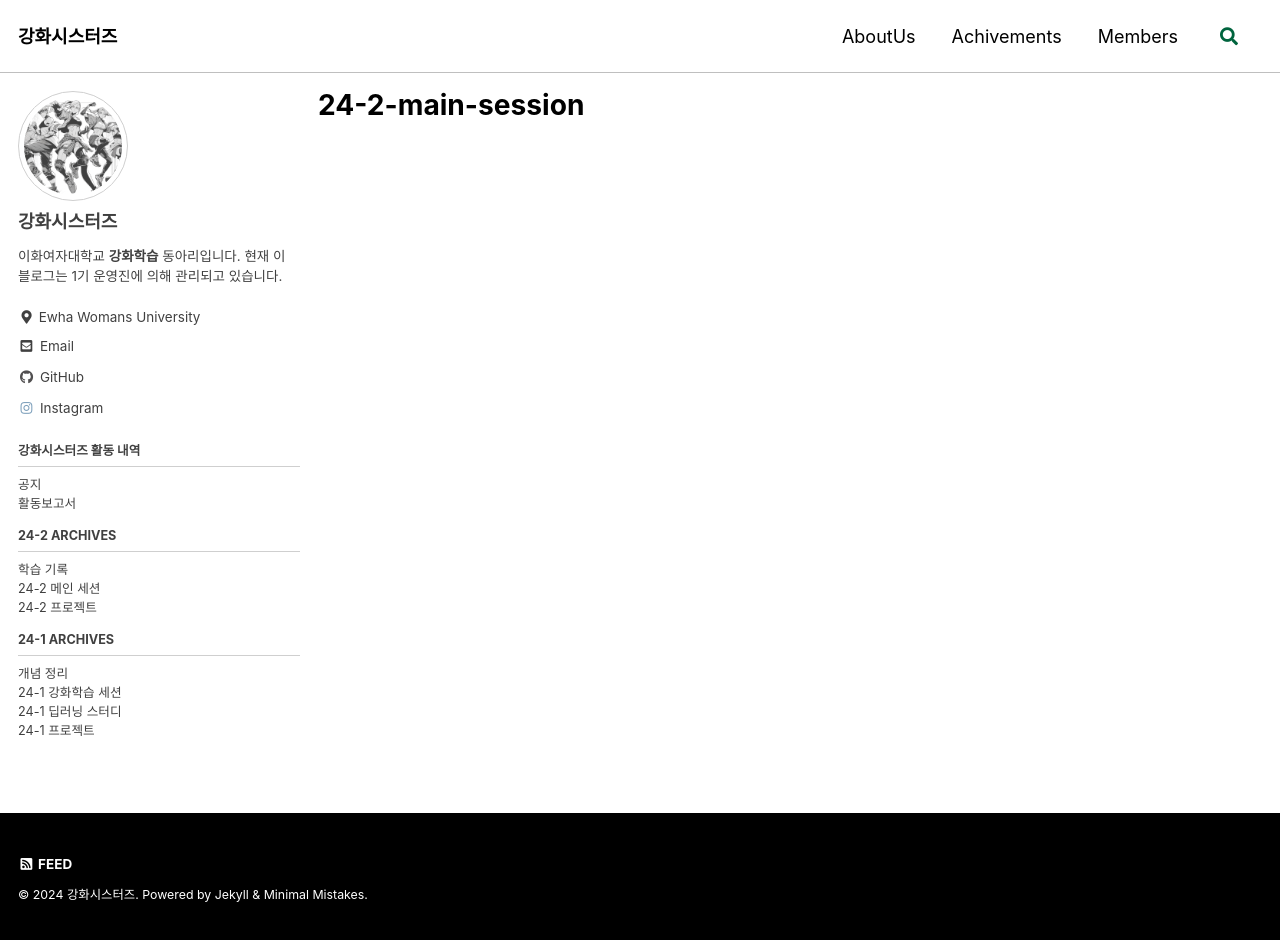
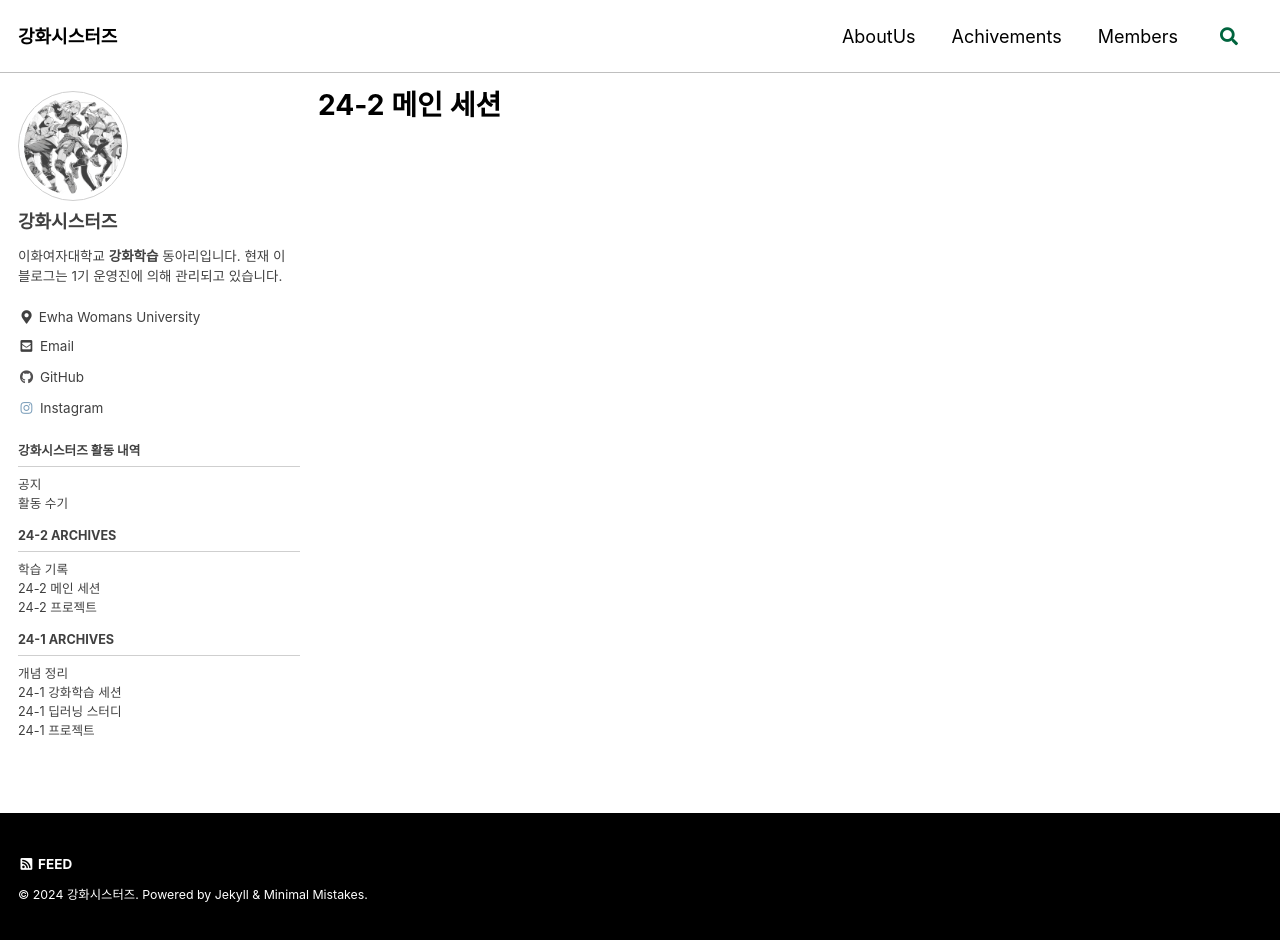
Before and after one commit to sy-mwish/kanghwasisters.github.io, a Jekyll site: the page built from _pages/categories/24-2-main-session.md, in a window 1280 px wide and 940 px high. Built offline with Jekyll 4.4.1, drawn with Linux system fonts in a browser that asks for light colours; cached includes are drawn as plain includes.

Commit message:
이름 수정

```diff
--- a/_data/navigation.yml
+++ b/_data/navigation.yml
@@ -13,7 +13,7 @@ sidebar-category:
     children:
       - title: "공지"
         url:  "/categories/etc/"
-      - title: "활동보고서"
+      - title: "활동 수기"
         url:  "/categories/reports/"
 
 
--- a/_pages/categories/24-2-main-session.md
+++ b/_pages/categories/24-2-main-session.md
@@ -1,8 +1,8 @@
 ---
-title: 24-2-main-session
+title: 24-2 메인 세션
 layout: category
 permalink: /categories/24-2-main-session/
-taxonomy: 24-2-main-session
+taxonomy: 24-2 메인 세션
 ---
 
 {% assign posts = site.categories.categories %}
--- a/_pages/categories/reports.md
+++ b/_pages/categories/reports.md
@@ -1,8 +1,8 @@
 ---
-title: 활동보고서
+title: 활동 수기
 layout: category
 permalink: /categories/reports/
-taxonomy: 활동보고서
+taxonomy: 활동 수기
 ---
 
 {% assign posts = site.categories.categories %}
```
Also changed, not shown: _posts/2024-07-25-AfterActivity24_1.md (+4 -4 lines).
